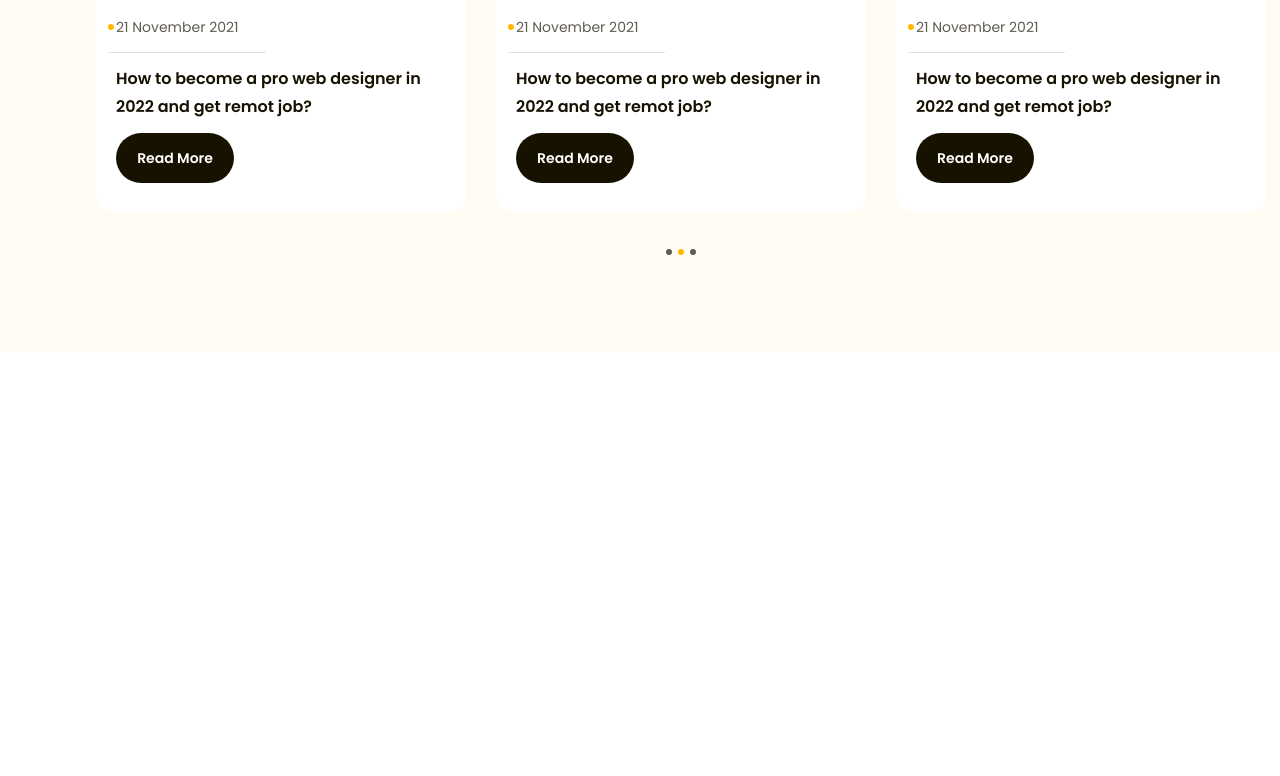
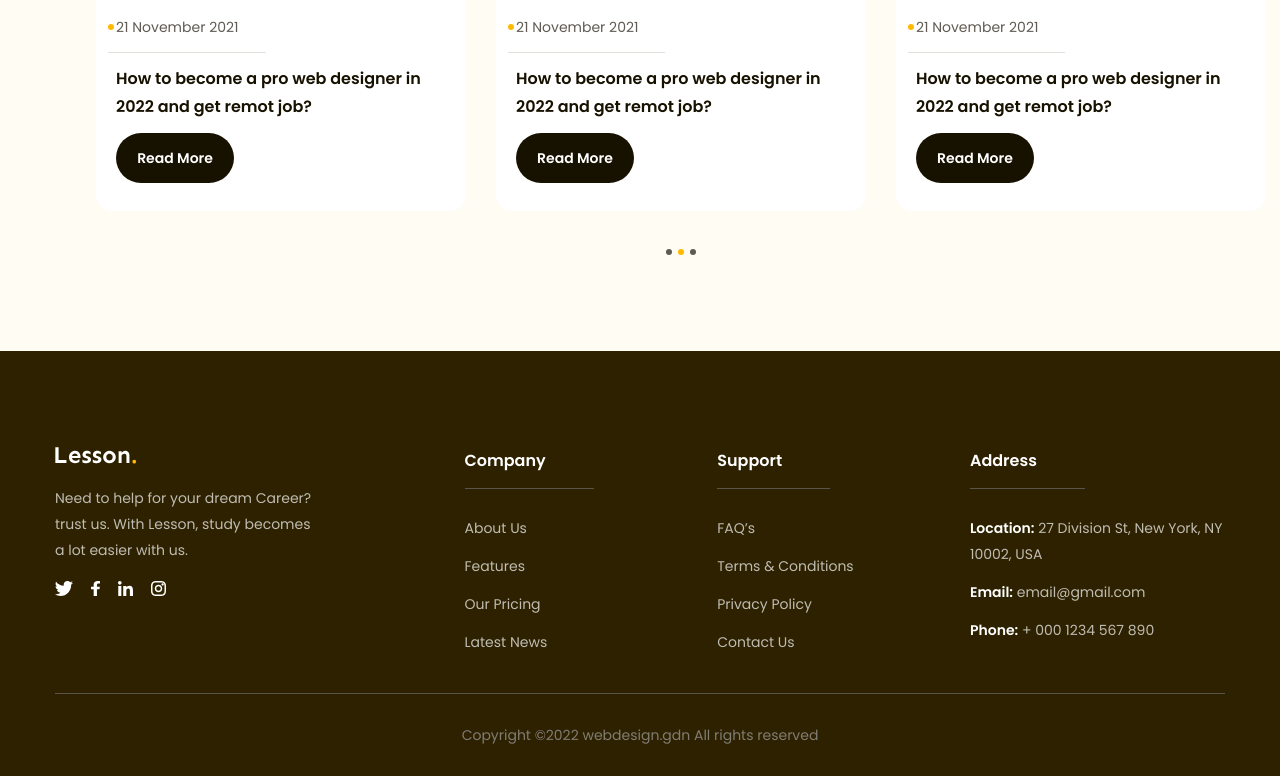
Before and after one commit to TrongHuy0104/f8-project-02, a plain HTML site: page index.html in a window 1280 px wide. Shown: the part 4339-5115 px from the top of the page. Before the commit the page ends 4690 px from the top, so only its background shows below. Drawn offline with Linux system fonts and the light colour scheme.

Commit message:
complete Footer

```diff
--- a/assets/css/style.css
+++ b/assets/css/style.css
@@ -706,3 +706,87 @@ button {
 .blog .dot + .dot {
     margin-left: 6px;
 }
+
+/* Footer */
+.footer {
+    padding: 96px 0 0;
+    background-color: #2e2100;
+}
+
+.footer .row {
+    display: flex;
+    padding-bottom: 38px;
+    border-bottom: 1px solid #59554b;
+}
+
+.footer .col {
+    width: 21.6%;
+}
+
+.footer .col:first-child {
+    width: 35%;
+}
+
+.footer .col .desc {
+    width: 267px;
+    color: #bfbcb2;
+    font-size: 1.4rem;
+    font-weight: 400;
+    line-height: 1.86;
+    margin-top: 18px;
+}
+
+.footer .col .socials {
+    margin-top: 18px;
+    display: flex;
+    gap: 0 18px;
+}
+
+.footer .col .list {
+    margin-top: 28px;
+}
+
+.footer .col .title {
+    display: inline-block;
+    color: #fff;
+    font-size: 1.6rem;
+    font-weight: 600;
+    line-height: 1.75;
+    position: relative;
+}
+
+.footer .col .title::after {
+    content: "";
+    height: 1px;
+    background-color: #59554b;
+    position: absolute;
+    left: 0;
+    right: -48px;
+    bottom: -14px;
+}
+
+.footer .col .item a {
+    display: inline-block;
+    color: #bfbcb2;
+    font-size: 1.4rem;
+    font-weight: 400;
+    line-height: 1.86;
+    margin-top: 12px;
+}
+
+.footer .col .item strong {
+    color: #fff;
+    font-weight: 600;
+}
+
+.footer .copyright {
+    padding: 28px 0;
+}
+
+.footer .copyright p {
+    color: #807d74;
+    text-align: center;
+    font-size: 1.4rem;
+    font-weight: 400;
+    line-height: 1.86;
+}
--- a/index.html
+++ b/index.html
@@ -639,5 +639,84 @@
                 </div>
             </div>
         </main>
+        <footer class="footer">
+            <div class="main-content">
+                <div class="row">
+                    <!-- Column 1 -->
+                    <div class="col">
+                        <img src="./assets/img/logo-white.svg" alt="Lesson." class="logo">
+                        <p class="desc">Need to help for your dream Career? trust us. With Lesson, study becomes a lot easier with us.</p>
+                        <div class="socials">
+                            <a href="#!">
+                                <img src="./assets/icons/twitter.svg" alt="Twitter">
+                            </a>
+                            <a href="#!">
+                                <img src="/assets/icons/facebook.svg" alt="Facebook">
+                            </a>
+                            <a href="#!">
+                                <img src="./assets/icons/linkedin.svg" alt="Linkedin">
+                            </a>
+                            <a href="#!">
+                                <img src="./assets/icons/instagram.svg" alt="Instagram">
+                            </a>
+                        </div>
+                    </div>
+                    <!-- Column 2 -->
+                    <div class="col">
+                        <h3 class="title">Company</h3>
+                        <ul class="list">
+                            <li class="item">
+                                <a href="#!">About Us</a>
+                            </li>
+                            <li class="item">
+                                <a href="#!">Features</a>
+                            </li>
+                            <li class="item">
+                                <a href="#!">Our Pricing</a>
+                            </li>
+                            <li class="item">
+                                <a href="#!">Latest News</a>
+                            </li>
+                        </ul>
+                    </div>
+                    <!-- Column 3 -->
+                    <div class="col">
+                        <h3 class="title">Support</h3>
+                        <ul class="list">
+                            <li class="item">
+                                <a href="#!">FAQ’s</a>
+                            </li>
+                            <li class="item">
+                                <a href="#!">Terms & Conditions</a>
+                            </li>
+                            <li class="item">
+                                <a href="#!">Privacy Policy</a>
+                            </li>
+                            <li class="item">
+                                <a href="#!">Contact Us</a>
+                            </li>
+                        </ul>
+                    </div>
+                    <!-- Column 4 -->
+                    <div class="col">
+                        <h3 class="title">Address</h3>
+                        <ul class="list">
+                            <li class="item">
+                                <a href="#!"><strong>Location:</strong> 27 Division St, New York, NY 10002, USA</a>
+                            </li>
+                            <li class="item">
+                                <a href="mailto:email@gmail.com"><Strong>Email:</Strong> email@gmail.com</a>
+                            </li>
+                            <li class="item">
+                                <a href="tel:+ 000 1234 567 890"><strong>Phone:</strong> + 000 1234 567 890</a>
+                            </li>
+                        </ul>
+                    </div>
+                </div>
+                <div class="copyright">
+                    <p>Copyright ©2022 webdesign.gdn All rights reserved</p>
+                </div>
+            </div>
+        </footer>
     </body>
 </html>
```
Also changed, not shown: assets/icons/facebook.svg (added), assets/icons/instagram.svg (added), assets/icons/linkedin.svg (added), assets/icons/twitter.svg (added), assets/img/logo-white.svg (added).
